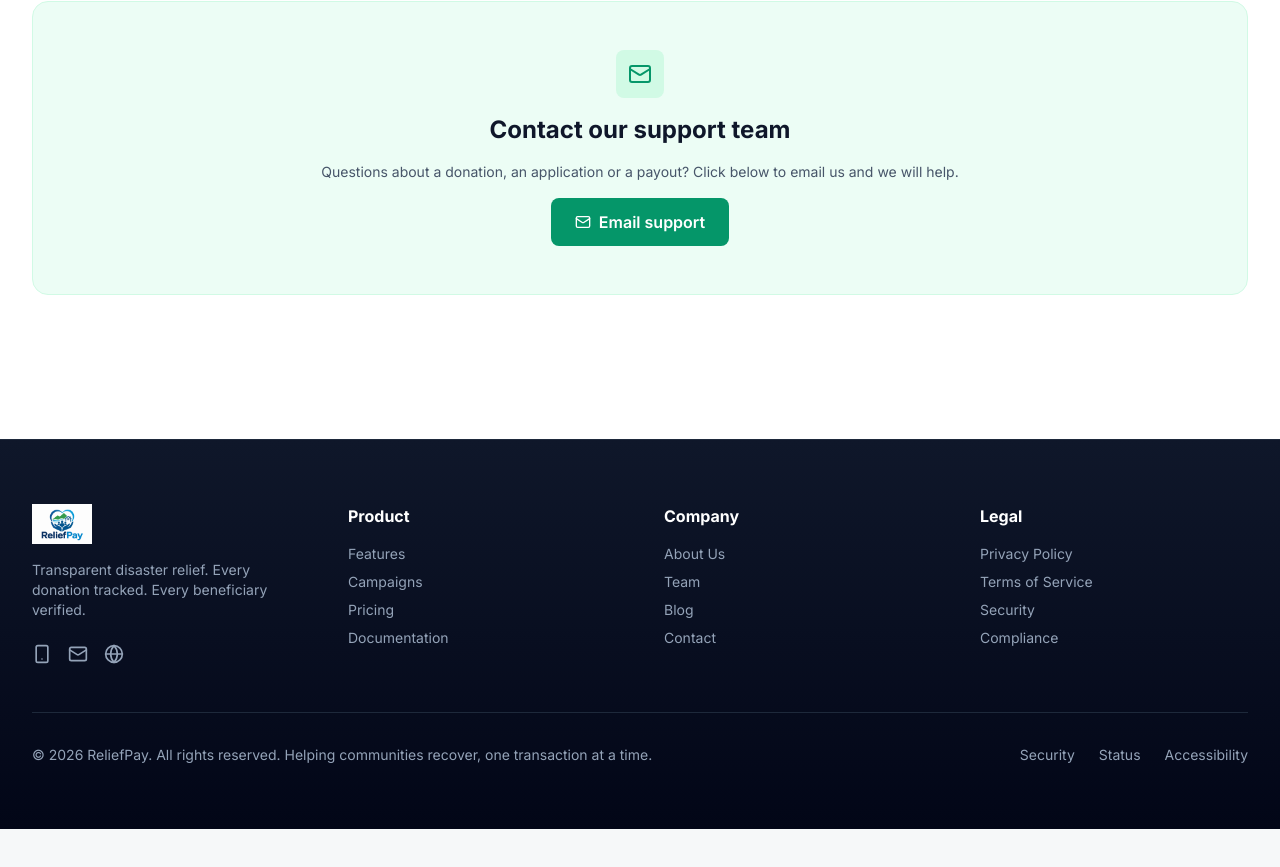
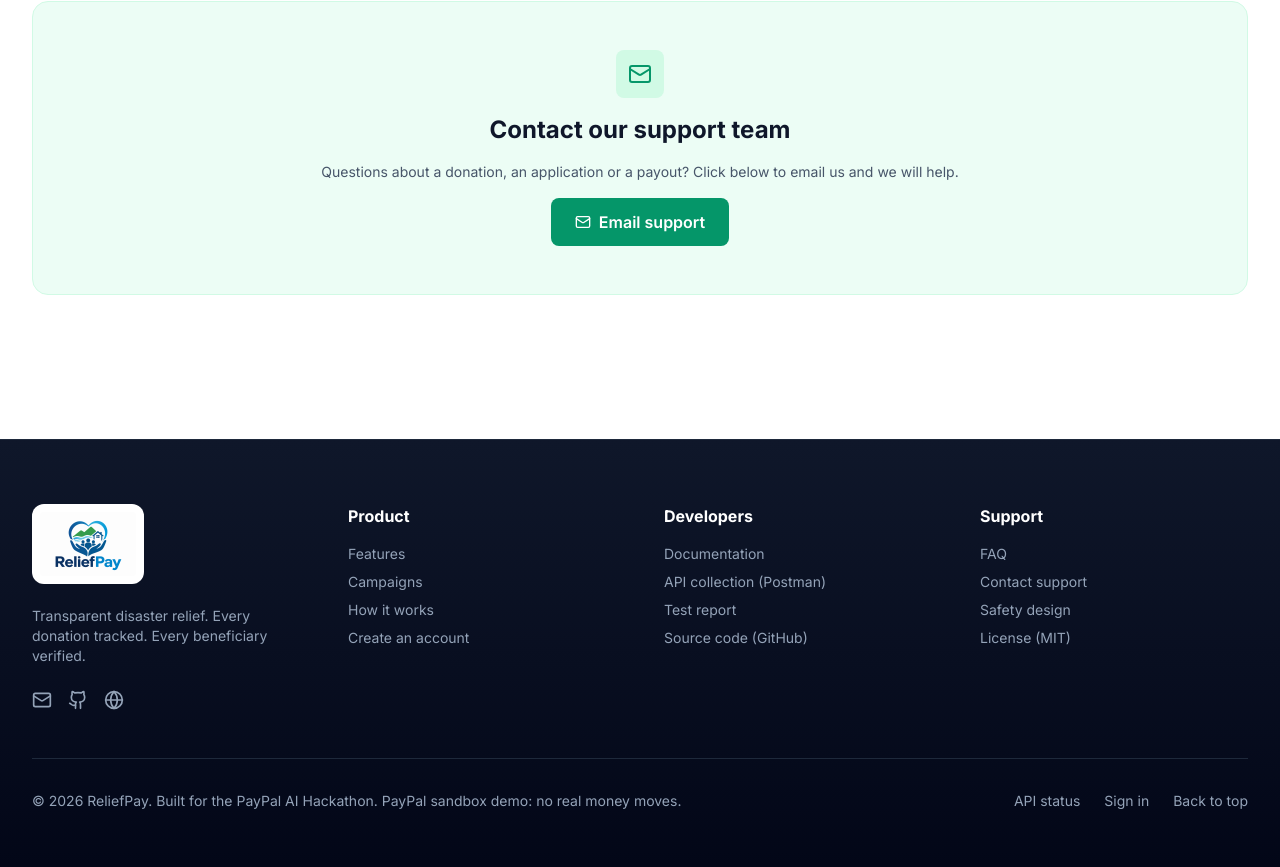
Before and after one commit to MariyamSeemab/reliefpay-agentic-finance, a React (Vite) app: page / in a window 1280 px wide. Shown: the part 4847-5714 px from the top of the page. Before the commit the page ends 5676 px from the top, so only its background shows below. Built offline with nearby package versions, Linux system fonts and the light colour scheme; no server answers.

Commit message:
feat(landing): new footer logo and working footer links

```diff
--- a/src/pages/HomePage.jsx
+++ b/src/pages/HomePage.jsx
@@ -5,9 +5,15 @@ import { StatsSection } from '../components/landing/StatsSection';
 import { HowItWorksSection } from '../components/landing/HowItWorksSection';
 import { TestimonialSection } from '../components/landing/TestimonialSection';
 import { FAQSection } from '../components/landing/FAQSection';
-import { Heart, Mail, Smartphone, Globe, CheckCircle, Zap, Shield } from 'lucide-react';
+import { Heart, Mail, Github, Globe, CheckCircle, Zap, Shield } from 'lucide-react';
 
 const SUPPORT_EMAIL = 'dineshrajdhanapathy@gmail.com';
+const SUPPORT_MAILTO = `mailto:${SUPPORT_EMAIL}?subject=${encodeURIComponent('ReliefPay support request')}`;
+const REPO_URL = 'https://github.com/MariyamSeemab/reliefpay-agentic-finance';
+const POSTMAN_URL = 'https://www.postman.com/orbital-module-cosmonaut-84618325-s-team/workspace/reliefpay-paypal-ai-hackathon';
+const LIVE_URL = 'https://reliefpay.onrender.com';
+const footerLink = 'text-slate-400 hover:text-emerald-400 transition text-left';
+const scrollTo = (id) => document.getElementById(id)?.scrollIntoView({ behavior: 'smooth' });
 
 export default function HomePage() {
   const navigate = useNavigate();
@@ -154,20 +160,20 @@ export default function HomePage() {
           <div className="grid grid-cols-1 md:grid-cols-4 gap-12 mb-12">
             {/* Brand */}
             <div className="space-y-4">
-              <div className="flex items-center gap-2">
-                <img src="/imgs/logo.png" alt="ReliefPay Logo" className="h-10 w-auto" />
-              </div>
+              <button onClick={() => window.scrollTo({ top: 0, behavior: 'smooth' })} aria-label="Back to top" className="inline-flex">
+                <img src="/imgs/logo.png" alt="ReliefPay" className="h-20 w-auto rounded-xl bg-white p-2" />
+              </button>
               <p className="text-sm text-slate-400">Transparent disaster relief. Every donation tracked. Every beneficiary verified.</p>
               <div className="flex gap-4 pt-2">
-                <button className="text-slate-400 hover:text-emerald-400 transition">
-                  <Smartphone className="w-5 h-5" />
-                </button>
-                <button className="text-slate-400 hover:text-emerald-400 transition">
+                <a href={SUPPORT_MAILTO} aria-label="Email support" title="Email support" className="text-slate-400 hover:text-emerald-400 transition">
                   <Mail className="w-5 h-5" />
-                </button>
-                <button className="text-slate-400 hover:text-emerald-400 transition">
+                </a>
+                <a href={REPO_URL} target="_blank" rel="noopener noreferrer" aria-label="GitHub repository" title="GitHub repository" className="text-slate-400 hover:text-emerald-400 transition">
+                  <Github className="w-5 h-5" />
+                </a>
+                <a href={LIVE_URL} target="_blank" rel="noopener noreferrer" aria-label="Live demo" title="Live demo" className="text-slate-400 hover:text-emerald-400 transition">
                   <Globe className="w-5 h-5" />
-                </button>
+                </a>
               </div>
             </div>
 
@@ -175,43 +181,43 @@ export default function HomePage() {
             <div>
               <h4 className="font-bold text-white mb-4">Product</h4>
               <ul className="space-y-2 text-sm">
-                <li><button className="text-slate-400 hover:text-emerald-400 transition">Features</button></li>
-                <li><button className="text-slate-400 hover:text-emerald-400 transition">Campaigns</button></li>
-                <li><button className="text-slate-400 hover:text-emerald-400 transition">Pricing</button></li>
-                <li><button className="text-slate-400 hover:text-emerald-400 transition">Documentation</button></li>
+                <li><button onClick={() => scrollTo('about')} className={footerLink}>Features</button></li>
+                <li><button onClick={() => navigate('/campaigns')} className={footerLink}>Campaigns</button></li>
+                <li><button onClick={() => scrollTo('impact')} className={footerLink}>How it works</button></li>
+                <li><button onClick={() => navigate('/signup')} className={footerLink}>Create an account</button></li>
               </ul>
             </div>
 
-            {/* Company */}
+            {/* Developers */}
             <div>
-              <h4 className="font-bold text-white mb-4">Company</h4>
+              <h4 className="font-bold text-white mb-4">Developers</h4>
               <ul className="space-y-2 text-sm">
-                <li><button className="text-slate-400 hover:text-emerald-400 transition">About Us</button></li>
-                <li><button className="text-slate-400 hover:text-emerald-400 transition">Team</button></li>
-                <li><button className="text-slate-400 hover:text-emerald-400 transition">Blog</button></li>
-                <li><button className="text-slate-400 hover:text-emerald-400 transition">Contact</button></li>
+                <li><a href={`${REPO_URL}#readme`} target="_blank" rel="noopener noreferrer" className={footerLink}>Documentation</a></li>
+                <li><a href={POSTMAN_URL} target="_blank" rel="noopener noreferrer" className={footerLink}>API collection (Postman)</a></li>
+                <li><a href={`${REPO_URL}/blob/main/docs/E2E_TEST_REPORT.md`} target="_blank" rel="noopener noreferrer" className={footerLink}>Test report</a></li>
+                <li><a href={REPO_URL} target="_blank" rel="noopener noreferrer" className={footerLink}>Source code (GitHub)</a></li>
               </ul>
             </div>
 
-            {/* Legal */}
+            {/* Support */}
             <div>
-              <h4 className="font-bold text-white mb-4">Legal</h4>
+              <h4 className="font-bold text-white mb-4">Support</h4>
               <ul className="space-y-2 text-sm">
-                <li><button className="text-slate-400 hover:text-emerald-400 transition">Privacy Policy</button></li>
-                <li><button className="text-slate-400 hover:text-emerald-400 transition">Terms of Service</button></li>
-                <li><button className="text-slate-400 hover:text-emerald-400 transition">Security</button></li>
-                <li><button className="text-slate-400 hover:text-emerald-400 transition">Compliance</button></li>
+                <li><button onClick={() => scrollTo('faq')} className={footerLink}>FAQ</button></li>
+                <li><button onClick={() => scrollTo('support')} className={footerLink}>Contact support</button></li>
+                <li><a href={`${REPO_URL}#safety-design`} target="_blank" rel="noopener noreferrer" className={footerLink}>Safety design</a></li>
+                <li><a href={`${REPO_URL}/blob/main/LICENSE`} target="_blank" rel="noopener noreferrer" className={footerLink}>License (MIT)</a></li>
               </ul>
             </div>
           </div>
 
           {/* Bottom Bar */}
-          <div className="border-t border-slate-800 pt-8 flex flex-col md:flex-row items-center justify-between text-sm text-slate-400">
-            <p>&copy; 2026 ReliefPay. All rights reserved. Helping communities recover, one transaction at a time.</p>
-            <div className="flex gap-6 mt-6 md:mt-0">
-              <button className="hover:text-emerald-400 transition">Security</button>
-              <button className="hover:text-emerald-400 transition">Status</button>
-              <button className="hover:text-emerald-400 transition">Accessibility</button>
+          <div className="border-t border-slate-800 pt-8 flex flex-col md:flex-row items-center justify-between text-sm text-slate-400 gap-4">
+            <p>&copy; 2026 ReliefPay. Built for the PayPal AI Hackathon. PayPal sandbox demo: no real money moves.</p>
+            <div className="flex gap-6">
+              <a href="/api/health" target="_blank" rel="noopener noreferrer" className="hover:text-emerald-400 transition">API status</a>
+              <button onClick={() => navigate('/login')} className="hover:text-emerald-400 transition">Sign in</button>
+              <button onClick={() => window.scrollTo({ top: 0, behavior: 'smooth' })} className="hover:text-emerald-400 transition">Back to top</button>
             </div>
           </div>
         </div>
```
Also changed, not shown: 2 other files (tests, documents, lock files or other folders).
